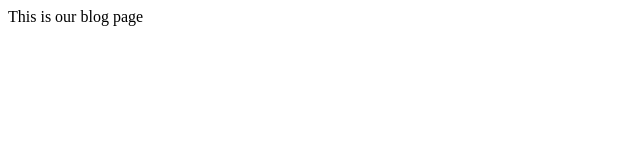
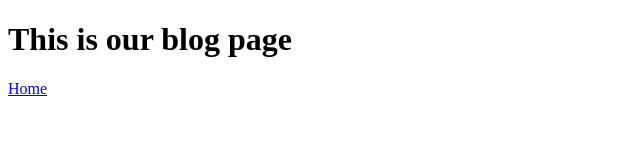
Before and after one commit to ramojej/gatsby-tuts, a Gatsby site: page /blog in a window 1280 px wide. Shown: the whole page, without its empty margins (0-640 px from the left). Built offline with nearby package versions, Linux system fonts and the light colour scheme; Gatsby itself is replaced by a stand-in of ours.

Commit message:
Changed a to Link component

```diff
--- a/src/pages/blog.js
+++ b/src/pages/blog.js
@@ -1,7 +1,12 @@
-import React, { Component } from "react"
+import React from "react"
+import { Link } from "gatsby"
+const blog = () => {
+  return (
+    <div>
+      <h1>This is our blog page</h1>
+      <Link href="/">Home</Link>
+    </div>
+  )
+}
 
-export default class blog extends Component {
-  render() {
-    return <div>This is our blog page</div>
-  }
-}
+export default blog
```
Also changed, not shown: src/pages/index.js (+7 -0 lines).
